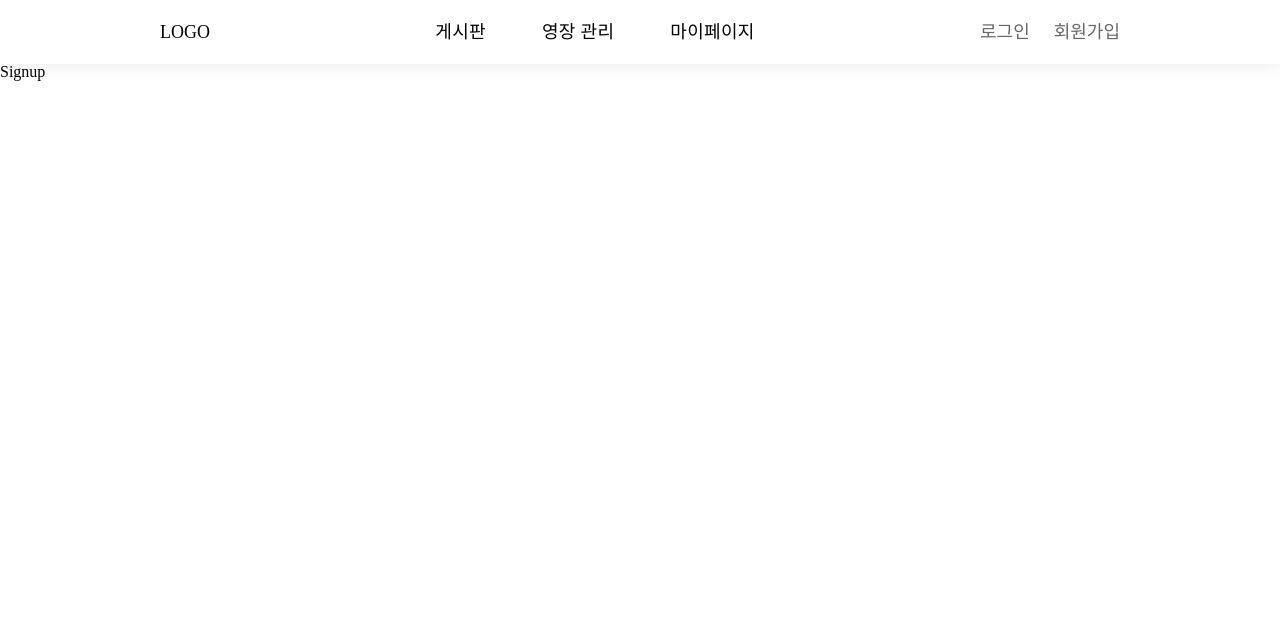
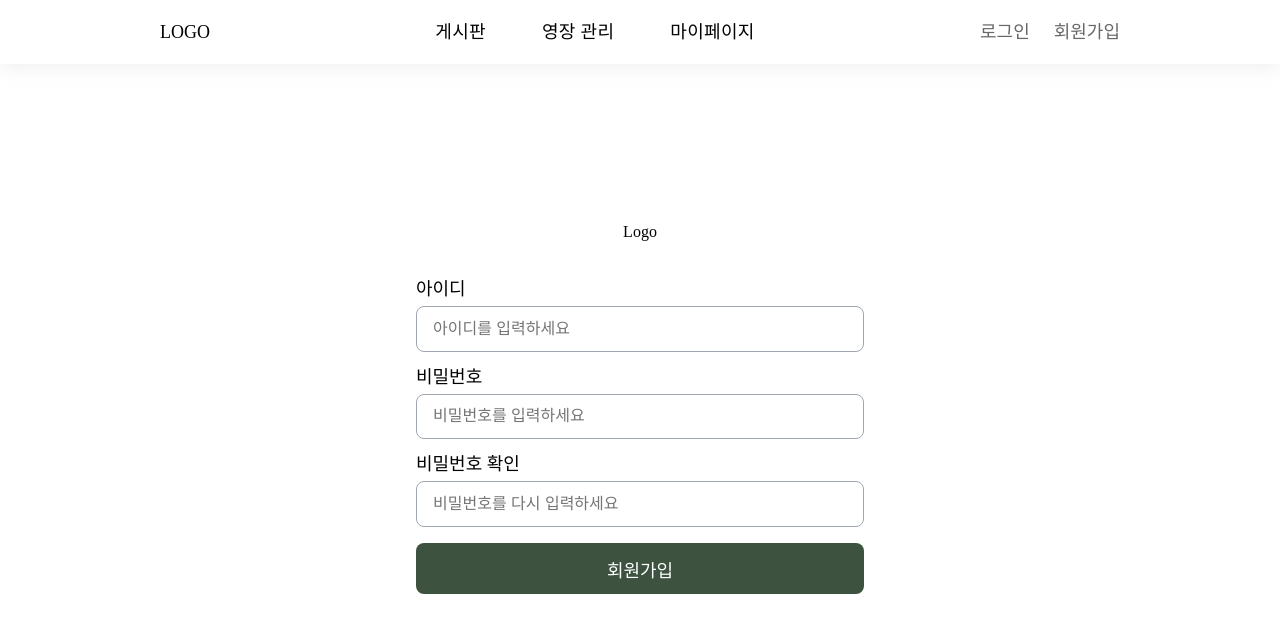
Before and after one commit to cotato-militarymate/frontend, a React (Create React App) app: page /signup in a window 1280 px wide. Shown: the top 632 px of the page. Built offline with nearby package versions, Linux system fonts and the light colour scheme.

Commit message:
feat: Signup 페이지 마크업

```diff
--- a/src/pages/Login/index.jsx
+++ b/src/pages/Login/index.jsx
@@ -26,7 +26,7 @@ const ContentWrapper = styled.div`
   display: flex;
   flex-direction: column;
   align-items: center;
-  margin-top: 12rem;
+  margin-top: 10rem;
 `
 
 const LoginForm = styled.form`
--- a/src/pages/Signup/index.jsx
+++ b/src/pages/Signup/index.jsx
@@ -1,7 +1,39 @@
 import React from 'react'
+import styled from 'styled-components'
+import Input from '../../components/common/Input'
+import StyledButton from '../../components/common/StyledButton'
 
 export default function Signup() {
+  const handleOnClick = () => {
+    // 회원가입 api 연동
+  }
+
   return (
-    <div>Signup</div>
+    <ContentWrapper>
+      <div>Logo</div>
+      <SignupForm>
+        <Input label={"아이디"} name={'user_id'} placeholder={'아이디를 입력하세요'}/>
+        <Input label={"비밀번호"} name={'user_pwd'} placeholder={'비밀번호를 입력하세요'}/>
+        <Input label={"비밀번호 확인"} name={'user_pwd_check'} placeholder={'비밀번호를 다시 입력하세요'}/>
+        <StyledButton text={'회원가입'} padding={'0.8rem 1rem'} width={'100%'} fontSize={'1.125rem'} handleOnClick={handleOnClick} />
+      </SignupForm>
+    </ContentWrapper>
   )
 }
+
+const ContentWrapper = styled.div`
+  width: 28rem;
+  margin: 0 auto;
+  display: flex;
+  flex-direction: column;
+  align-items: center;
+  margin-top: 10rem;
+`
+
+const SignupForm = styled.form`
+  width: 28rem;
+  display: flex;
+  flex-direction: column;
+  gap: 1rem;
+  margin: 2.5rem 0 1rem 0;
+`
```
